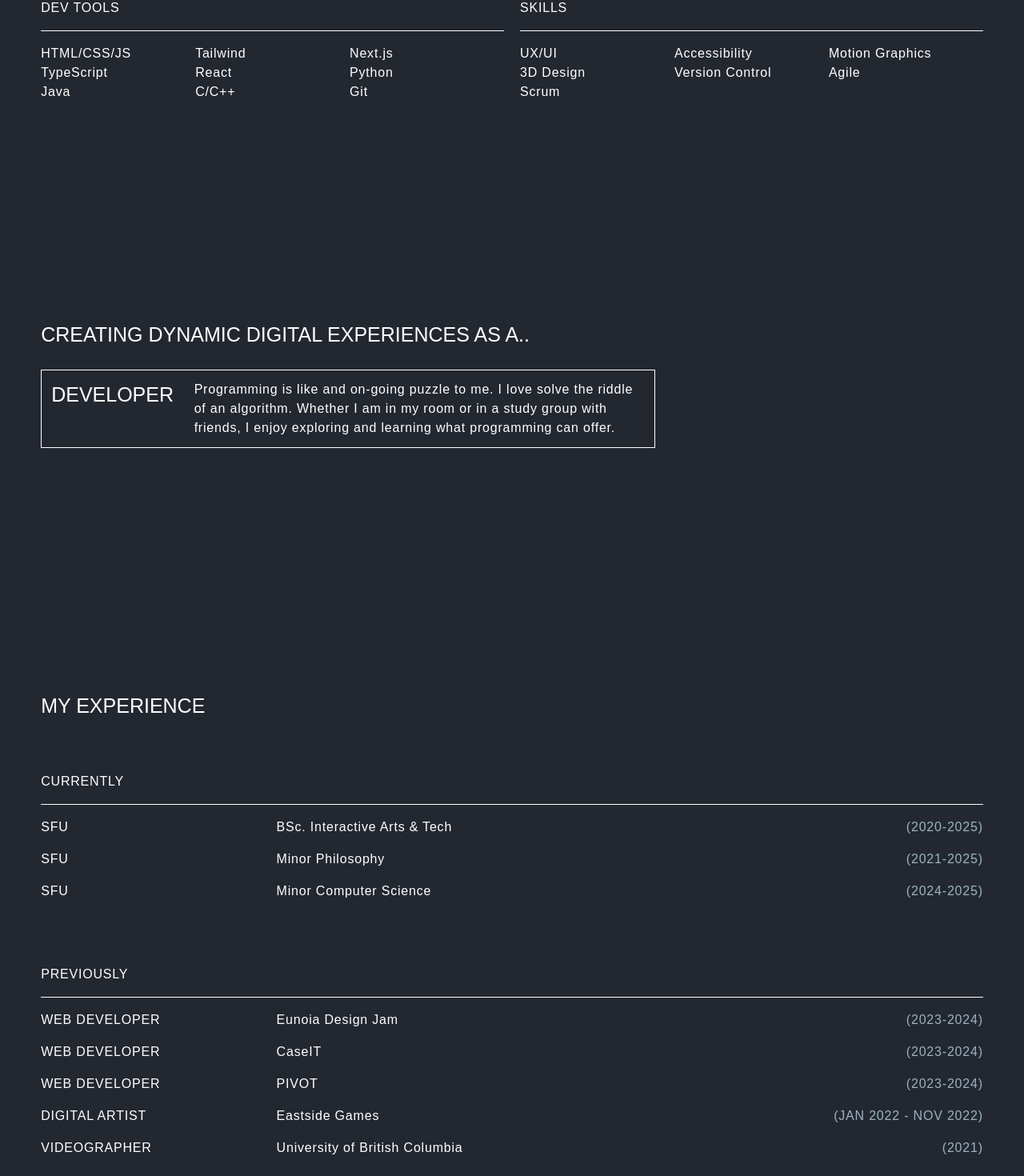
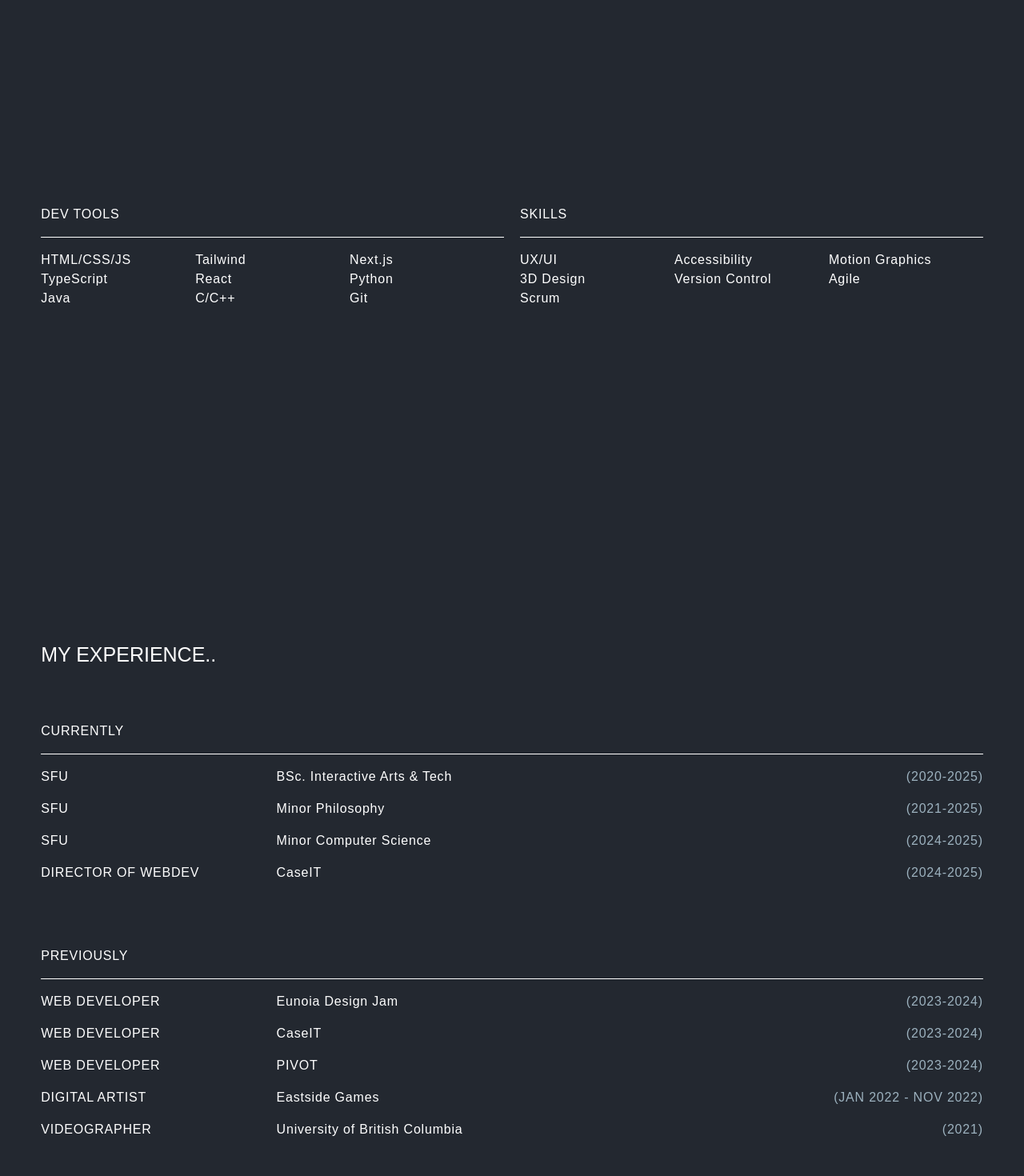
Before and after one commit to smchng/Porfolio_Dev, a Next.js app: page /about in a window 1280 px wide. Shown: the part 680-2150 px from the top of the page at 80% size. Built offline with nearby package versions, Linux system fonts and the light colour scheme; a web font is replaced by a local one.

Commit message:
about fade ins

```diff
--- a/components/hover.tsx
+++ b/components/hover.tsx
@@ -57,10 +57,10 @@ export class HoverImg extends Component<HoverImgProps, HoverImgState> {
               src={img}
               alt="static"
               className="cursor-pointer"
-              width={100} // Set a default width
-              height={100} // Set a default height
+              width={200} // Set a default width
+              height={200} // Set a default height
               style={{
-                width: "30vw",
+                width: "20vw",
                 height: "auto",
               }}
             />
--- a/components/nav.tsx
+++ b/components/nav.tsx
@@ -1,33 +1,8 @@
 import { useState, useEffect } from "react";
 import Link from "next/link";
 import { useRouter } from "next/router";
-const NavItems = [
-  {
-    link: "/",
-    text: "HOME",
-  },
-  {
-    link: "/about",
-    text: "ABOUT",
-  },
-  {
-    link: "/files/resume.pdf",
-    text: "RESUME",
-  },
-  {
-    link: "https://www.linkedin.com/in/samantha-chung-76a0961bb/",
-    text: "LINKEDIN",
-  },
+import { NavItems } from "@/content/nav_content";
 
-  {
-    link: "https://github.com/smchng",
-    text: "GITHUB",
-  },
-  {
-    link: "mailto:s.chng02@gmail.prettierrc.js.com",
-    text: "EMAIL",
-  },
-];
 const DesktopNav = () => {
   return (
     <div className="fixed flex pb-[10px] pt-[25px] px-[2vw] z-50 space-x-[5vw] backdrop-blur-lg bg-navy opacity-75 w-full border-b border-white">
--- /dev/null
+++ b/content/about_content.tsx
@@ -0,0 +1,82 @@
+export const aboutText = {
+  intro: "HELLO",
+  desc: "I collaborate with talented designers to bring their visions to life, aiming to elevate digital platforms through thoughtful designs and engaging visuals. I prioritize exploration for creative possibilities, value teamwork for maximizing project potential, and employ organized workflows and clear deadlines to see projects through from start to finish. I am dedicated to exploring innovative solutions and optimizing efficiency in every project I undertake. With a diverse background collaborating with school clubs, startups, and established companies, I consistently contribute my skills to achieve their goals and drive success.",
+  logline: "Let's bring fresh ideas to life together.",
+  headline: "MY EXPERIENCE",
+  headline2: "LET'S WORK TOGETHER",
+};
+
+export const skillItems = [
+  {
+    header: "DEV TOOLS",
+    component:
+      "HTML/CSS/JS, Tailwind, Next.js, TypeScript, React, Python, Java, C/C++, Git",
+  },
+  {
+    header: "SKILLS",
+    component:
+      "UX/UI, Accessibility, Motion Graphics, 3D Design, Version Control, Agile, Scrum",
+  },
+];
+
+export const buttonItems = [
+  {
+    header: "DEVELOPER",
+    text: "Programming is like and on-going puzzle to me. I love solve the riddle of an algorithm. Whether I am in my room or in a study group with friends, I enjoy exploring and learning what programming can offer.",
+  },
+  // {
+  //   header: "DESIGNER",
+  //   text: "Specializes in motion gaphics and integrating animation Follow agile and scrum frameworks",
+  // },
+];
+
+export const curItems = [
+  {
+    date: "(2020-2025)",
+    title: "SFU",
+    component: "BSc. Interactive Arts & Tech",
+  },
+  {
+    date: "(2021-2025)",
+    title: "SFU",
+    component: "Minor Philosophy",
+  },
+  {
+    date: "(2024-2025)",
+    title: "SFU",
+    component: "Minor Computer Science",
+  },
+  {
+    date: "(2024-2025)",
+    title: "DIRECTOR OF WEBDEV",
+    component: "CaseIT",
+  },
+];
+
+export const preItems = [
+  {
+    date: "(2023-2024)",
+    title: "WEB DEVELOPER",
+    component: "Eunoia Design Jam",
+  },
+  {
+    date: "(2023-2024)",
+    title: "WEB DEVELOPER",
+    component: "CaseIT",
+  },
+  {
+    date: "(2023-2024)",
+    title: "WEB DEVELOPER",
+    component: "PIVOT",
+  },
+  {
+    date: "(JAN 2022 - NOV 2022)",
+    title: "DIGITAL ARTIST",
+    component: "Eastside Games",
+  },
+  {
+    date: "(2021)",
+    title: "VIDEOGRAPHER",
+    component: "University of British Columbia",
+  },
+];
--- /dev/null
+++ b/content/nav_content.tsx
@@ -0,0 +1,27 @@
+export const NavItems = [
+  {
+    link: "/",
+    text: "HOME",
+  },
+  {
+    link: "/about",
+    text: "ABOUT",
+  },
+  {
+    link: "/files/resume.pdf",
+    text: "RESUME",
+  },
+  {
+    link: "https://www.linkedin.com/in/samantha-chung-76a0961bb/",
+    text: "LINKEDIN",
+  },
+
+  {
+    link: "https://github.com/smchng",
+    text: "GITHUB",
+  },
+  {
+    link: "mailto:s.chng02@gmail.prettierrc.js.com",
+    text: "EMAIL",
+  },
+];
--- a/pages/about.tsx
+++ b/pages/about.tsx
@@ -1,167 +1,81 @@
-import { useEffect, useState } from "react";
-import Image from "next/image";
+// import { useEffect, useState } from "react";
+// import Image from "next/image";
 import Link from "next/link";
 import { SkillTable, ExpTable } from "@/components/table";
-import { TitleButton } from "@/components/button";
+// import { TitleButton } from "@/components/button";
 import { TypingEllipsis } from "@/components/dots";
 import { HoverImg } from "@/components/hover";
+import { NavItems } from "@/content/nav_content";
+import { FadeIn } from "@/components/fadeIn";
+import * as about from "@/content/about_content";
 
 export default function About() {
-  const skillItems = [
-    {
-      header: "DEV TOOLS",
-      component:
-        "HTML/CSS/JS, Tailwind, Next.js, TypeScript, React, Python, Java, C/C++, Git",
-    },
-    {
-      header: "SKILLS",
-      component:
-        "UX/UI, Accessibility, Motion Graphics, 3D Design, Version Control, Agile, Scrum",
-    },
-  ];
-
-  const buttonItems = [
-    {
-      header: "DEVELOPER",
-      text: "Programming is like and on-going puzzle to me. I love solve the riddle of an algorithm. Whether I am in my room or in a study group with friends, I enjoy exploring and learning what programming can offer.",
-    },
-    // {
-    //   header: "DESIGNER",
-    //   text: "Specializes in motion gaphics and integrating animation Follow agile and scrum frameworks",
-    // },
-  ];
-
-  const curItems = [
-    {
-      date: "(2020-2025)",
-      title: "SFU",
-      component: "BSc. Interactive Arts & Tech",
-    },
-    {
-      date: "(2021-2025)",
-      title: "SFU",
-      component: "Minor Philosophy",
-    },
-    {
-      date: "(2024-2025)",
-      title: "SFU",
-      component: "Minor Computer Science",
-    },
-  ];
-
-  const preItems = [
-    {
-      date: "(2023-2024)",
-      title: "WEB DEVELOPER",
-      component: "Eunoia Design Jam",
-    },
-    {
-      date: "(2023-2024)",
-      title: "WEB DEVELOPER",
-      component: "CaseIT",
-    },
-    {
-      date: "(2023-2024)",
-      title: "WEB DEVELOPER",
-      component: "PIVOT",
-    },
-    {
-      date: "(JAN 2022 - NOV 2022)",
-      title: "DIGITAL ARTIST",
-      component: "Eastside Games",
-    },
-    {
-      date: "(2021)",
-      title: "VIDEOGRAPHER",
-      component: "University of British Columbia",
-    },
-  ];
-
-  const NavItems = [
-    {
-      link: "/files/resume.pdf",
-      text: "RESUME",
-    },
-    {
-      link: "https://www.linkedin.com/in/samantha-chung-76a0961bb/",
-      text: "LINKEDIN",
-    },
-
-    {
-      link: "https://github.com/smchng",
-      text: "GITHUB",
-    },
-    {
-      link: "mailto:s.chng02@gmail.prettierrc.js.com",
-      text: "EMAIL",
-    },
-  ];
-
   return (
     <div className="px-[3vw]">
-      <div className="md:h-screen pt-[20vh]">
-        <h3>HELLO</h3>
-        <p className="py-[15vh] md:max-w-[50vw]">
-          <HoverImg
-            img="/imgs/me.jpg"
-            displayText="I collaborate with
-          talented designers to bring their visions to life, aiming to elevate
-          digital platforms through thoughtful designs and engaging visuals. I
-          prioritize exploration for creative possibilities, value teamwork for
-          maximizing project potential, and employ organized workflows and clear
-          deadlines to see projects through from start to finish. I am dedicated
-          to exploring innovative solutions and optimizing efficiency in every
-          project I undertake. With a diverse background collaborating with
-          school clubs, startups, and established companies, I consistently
-          contribute my skills to achieve their goals and drive success."
-          />{" "}
-          <strong>Let's bring fresh ideas to life together.</strong>
+      <FadeIn className="md:h-screen pt-[20vh]">
+        <h3>{about.aboutText.intro}</h3>
+        <p className="py-[15vh] md:max-w-[60vw]">
+          <HoverImg img="/imgs/me.jpeg" displayText={about.aboutText.desc} />{" "}
+          <strong>{about.aboutText.logline}</strong>
         </p>
-        <div className="grid md:grid-cols-2 gap-5 ">
-          {skillItems.map((item, index) => (
+      </FadeIn>{" "}
+      <FadeIn className="items-center grid md:grid-cols-2 gap-5 h-[50vh]">
+        {about.skillItems.map((item, index) => (
           <SkillTable
             key={index}
             header={item.header}
             component={item.component}
           />
         ))}
-        </div>
-      </div>
-      <div className="my-[35vh] ">
-        <h3>
-          CREATING DYNAMIC DIGITAL EXPERIENCES AS A<TypingEllipsis />
-        </h3>
+      </FadeIn>
+      {/* <div>
+        <h3>{about.aboutText.headline}</h3>
 
         <div className="md:flex ">
-          {buttonItems.map((item, index) => (
+          {about.buttonItems.map((item, index) => (
             <TitleButton key={index} header={item.header} text={item.text} />
           ))}
         </div>
-      </div>
-      <div>
-        <h3>MY EXPERIENCE</h3>
-        <ExpTable header="CURRENTLY" list={curItems} />
-        <ExpTable header="PREVIOUSLY" list={preItems} />
+      </div> */}
+      <div className="my-[35vh] ">
+        <FadeIn>
+          <h3>
+            {about.aboutText.headline}
+            <TypingEllipsis />
+          </h3>
+        </FadeIn>
+        <FadeIn>
+          <ExpTable header="CURRENTLY" list={about.curItems} />
+        </FadeIn>
+        <FadeIn>
+          <ExpTable header="PREVIOUSLY" list={about.preItems} />
+        </FadeIn>
       </div>
       <div className="h-screen flex flex-col justify-center items-center">
+        <FadeIn>
+          {" "}
           <h1 className="flex max-w-[80vw] text-center text-base sm:text-lg pb-[8vh]">
-          LET'S WORK TOGETHER
+            {about.aboutText.headline2}
             {/* <div className="flex items-end">
             <TypingEllipsis />
           </div> */}
           </h1>{" "}
-        <div className="sm:hidden flex space-x-[3vw] justify-center w-full">
-          {NavItems.map((item, index) => (
+        </FadeIn>
+        <FadeIn>
+          {" "}
+          <div className=" flex space-x-[3vw] justify-center w-full">
+            {NavItems.slice(2, 6).map((item, index) => (
               <Link href={item.link} key={index} target="_blank">
                 <p className="text-white text-[10px] md:text-[11px] ">
                   {item.text}
-                {index !== NavItems.length - 1 && (
+                  {index !== NavItems.slice(2, 6).length - 1 && (
                     <span className="pl-[3vw]">/</span>
                   )}
                 </p>
               </Link>
             ))}
           </div>
+        </FadeIn>
       </div>
     </div>
   );
```
Also changed, not shown: public/imgs/me.jpeg (added), public/imgs/me.jpg (deleted). Lines whose indentation alone changed are shown as unchanged.
